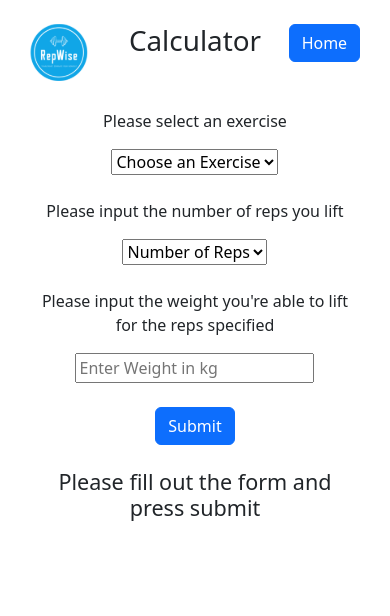
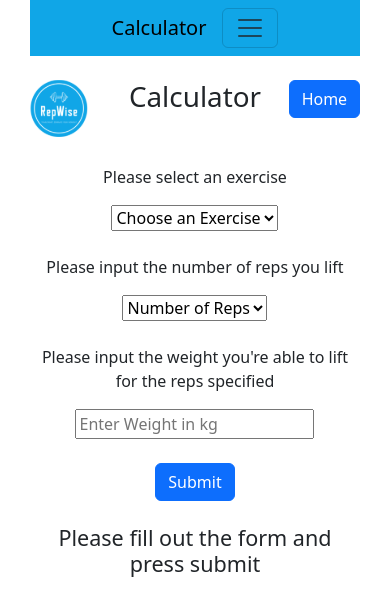
Before and after one commit to Theojeddy/Weightlifting-rep-calculator, a React (Create React App) app: page /Calculator in a window 390 px wide. Shown: the top 616 px of the page. Built offline with nearby package versions, Linux system fonts and the light colour scheme.

Commit message:
nav bar fully responsive and title chages in the corner, page title can be removed, styling required

```diff
--- a/src/Components/NavBar/navbar.js
+++ b/src/Components/NavBar/navbar.js
@@ -3,7 +3,7 @@ import { Link } from "react-router-dom";
 import { Button, Dropdown } from "react-bootstrap";
 import "bootstrap/dist/css/bootstrap.css";
 
-export default function Navbar() {
+export default function Navbar({title}) {
   const [showDropdown, setShowDropdown] = useState(false);
 
   const toggleDropdown = () => {
@@ -20,8 +20,11 @@ export default function Navbar() {
         className="navbar navbar-expand-lg navbar-light"
         style={{ backgroundColor: "#10a6e7" }}
       >
-        <Link className="navbar-brand" to="/">
-          Home
+        <div className="container d-flex justify-content-center">
+          {" "}
+          {/* Center-align container */}
+          <Link className="navbar-brand ml-2" to="/">
+            {title}
           </Link>
           <button
             className="navbar-toggler"
@@ -32,7 +35,10 @@ export default function Navbar() {
           >
             <span className="navbar-toggler-icon"></span>
           </button>
-        <div className={`collapse navbar-collapse ${showDropdown ? "show" : ""}`} id="navbarNavDropdown">
+          <div
+            className={`collapse navbar-collapse ${showDropdown ? "show" : ""}`}
+            id="navbarNavDropdown"
+          >
             <ul className="navbar-nav">
               <li className="nav-item active">
                 <Link className="nav-link" to="/GymLocator">
@@ -60,7 +66,10 @@ export default function Navbar() {
                       >
                         Quick Workouts
                       </Button>
-                    <Dropdown show={showDropdown} onMouseLeave={closeDropdown}>
+                      <Dropdown
+                        show={showDropdown}
+                        onMouseLeave={closeDropdown}
+                      >
                         {showDropdown && (
                           <>
                             <Link to="/QuickWorkouts" className="dropdown-item">
@@ -81,6 +90,7 @@ export default function Navbar() {
               </li>
             </ul>
           </div>
+        </div>
       </nav>
     </div>
   );
--- a/src/Pages/Calculator.js
+++ b/src/Pages/Calculator.js
@@ -6,6 +6,7 @@ import HeaderHomeButton from "../Components/Header/HomeButton";
 import Calculations from "../Components/Calculations/Calculations";
 // import useEffect and useState
 import React, { useEffect, useState } from "react";
+import Navbar from "../Components/NavBar/navbar";
 
 export default function Calculator({ title, setTitle }) {
   // set up useState of completed form
@@ -22,6 +23,7 @@ console.log(completedForm);
 
   return (
     <div className="container-fluid vw4">
+    <Navbar title={title}/>
       <div className="row">
         <div className="col mt-4 text-start">
           <div style={{ width: "15vw" }}>
--- a/src/Pages/Exercise.js
+++ b/src/Pages/Exercise.js
@@ -2,6 +2,7 @@ import React, { useEffect, useState } from "react";
 import HeaderLogo from "../Components/Header/HeaderLogo";
 import HeaderHomeButton from "../Components/Header/HomeButton";
 import { Card, Button } from "react-bootstrap";
+import Navbar from "../Components/NavBar/navbar";
 
 export default function ExerciseSearch({ title, setTitle }) {
   const [exerciseType, setExerciseType] = useState("");
@@ -141,6 +142,7 @@ export default function ExerciseSearch({ title, setTitle }) {
 
   return (
     <div className="container-fluid vw4">
+      <Navbar title={title} />
       <div className="row">
         <div className="col mt-4 text-start">
           <div style={{ width: "15vw" }}>
--- a/src/Pages/Gym.js
+++ b/src/Pages/Gym.js
@@ -3,6 +3,7 @@ import axios from "axios";
 import { Card } from "react-bootstrap";
 import HeaderLogo from "../Components/Header/HeaderLogo";
 import HeaderHomeButton from "../Components/Header/HomeButton";
+import Navbar from "../Components/NavBar/navbar";
 
 export default function GymLocator({ title, setTitle }) {
   const [address, setAddress] = useState("");
@@ -52,6 +53,7 @@ export default function GymLocator({ title, setTitle }) {
 
   return (
     <div className="container-fluid vw4">
+      <Navbar title={title} />
       <div className="row">
         <div className="col mt-4 text-start">
           <div style={{ width: "15vw" }}>
--- a/src/Pages/Home.js
+++ b/src/Pages/Home.js
@@ -11,9 +11,9 @@ export default function Home({ title, setTitle }) {
 
   return (
     <div className="container-fluid vw4">
-      <div>
-        <Navbar />
-      </div>
+
+        <Navbar title={title} />
+
 
       <div className="row">
         <div className="col mt-4 text-start">
@@ -42,14 +42,13 @@ export default function Home({ title, setTitle }) {
           <h3>About the App</h3>
           <h5>
             Repwise has been designed and created by Theo Eddy to allow for
-              optimal performance when it comes to fintess. wether it be trying
-              to find a gym, trying to work out what exercise to do or trying to
-              work out your optimal training range, Repwise accounts for all of
-              your training needs.
+            optimal performance when it comes to fintess. wether it be trying to
+            find a gym, trying to work out what exercise to do or trying to work
+            out your optimal training range, Repwise accounts for all of your
+            training needs.
           </h5>
         </div>
       </div>
     </div>
-
   );
 }
--- a/src/Pages/QuickWorkouts.js
+++ b/src/Pages/QuickWorkouts.js
@@ -1,5 +1,6 @@
 import HeaderLogo from "../Components/Header/HeaderLogo";
 import React, { useEffect } from "react";
+import Navbar from "../Components/NavBar/navbar";
 
 
 export default function QuickWorkouts({ title, setTitle }) {
@@ -8,11 +9,11 @@ export default function QuickWorkouts({ title, setTitle }) {
   }, [setTitle]);
   return (
     <div className="container-fluid vw4">
+      <Navbar title={title} />
       <div className="row">
         <div className="col mt-4 text-start">
           <div style={{ width: "15vw" }}>
-              <HeaderLogo />
-
+            <HeaderLogo />
           </div>
         </div>
 
```
Lines whose indentation alone changed are shown as unchanged.
